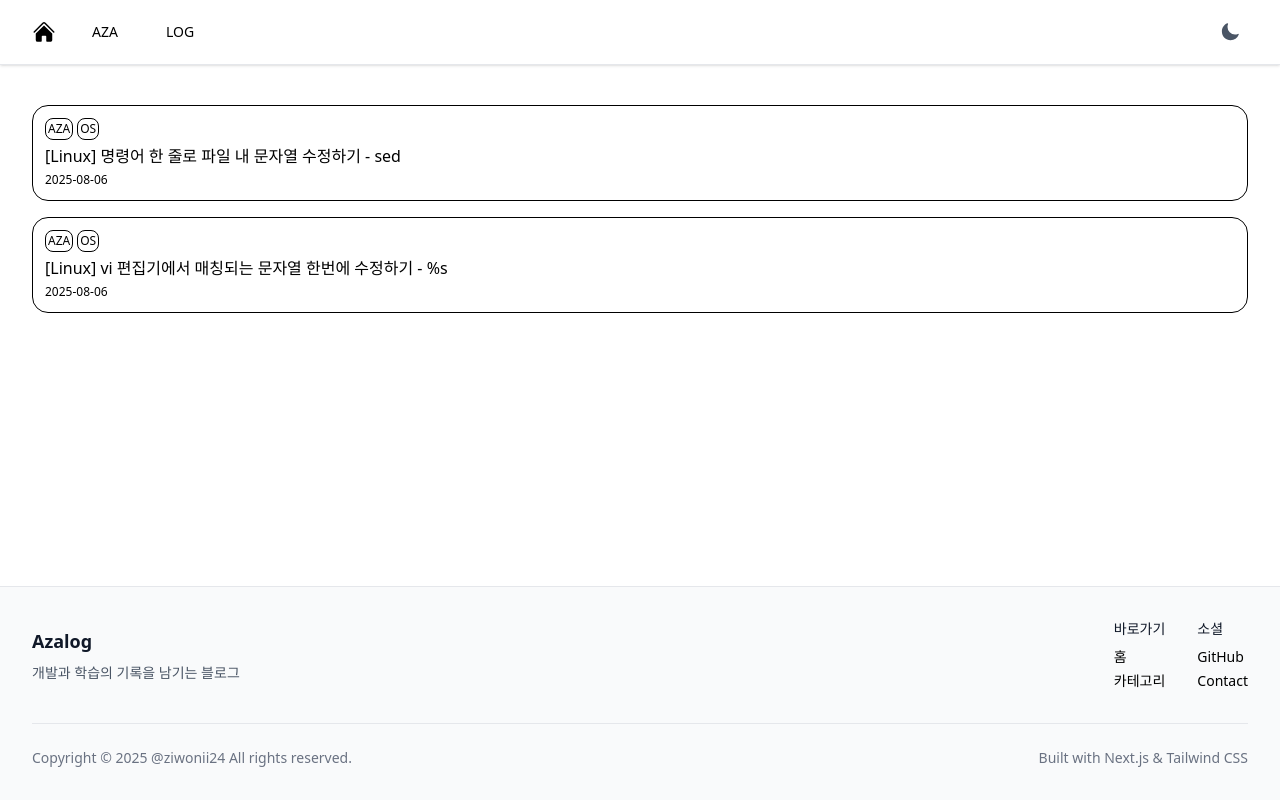
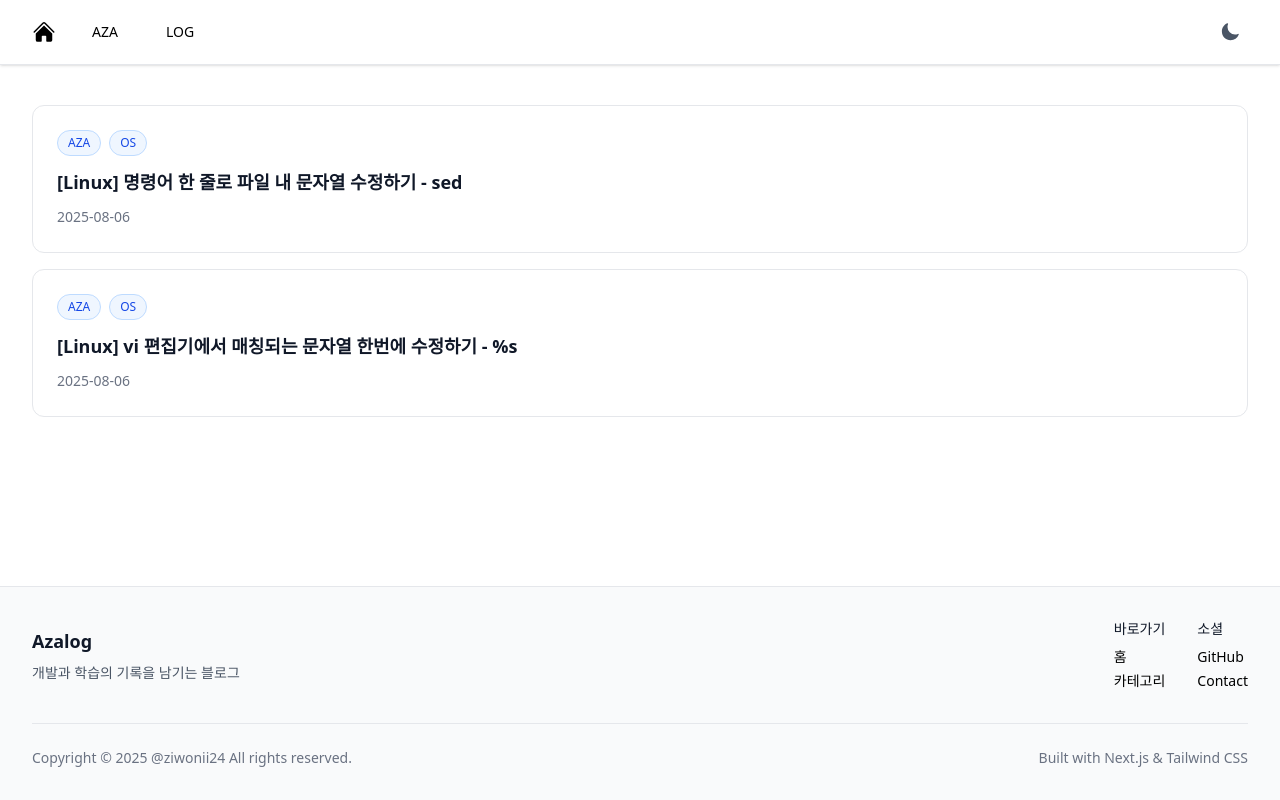
Before and after one commit to ziwonii24/azalog, a Next.js app: page / in a window 1280 px wide. Built offline with nearby package versions, Linux system fonts and the light colour scheme.

Commit message:
:lipstick: UPDATE post card style

```diff
--- a/src/components/post.tsx
+++ b/src/components/post.tsx
@@ -2,8 +2,6 @@ import { IPost } from "@/types";
 import Link from "next/link";
 
 /**
- * TODO:
- * 1. random hover color
  * @param param0
  * @returns
  */
@@ -11,20 +9,24 @@ export default function Post({ post }: { post: IPost }) {
   return (
     <Link
       href={`/post/${post.slug}`}
-      className="border border-black rounded-2xl flex flex-col gap-1 p-3 w-full hover:bg-green-50"
+      className="group bg-white border border-gray-200 rounded-xl p-6 w-full transition-all duration-300 hover:shadow-lg hover:border-gray-300 hover:-translate-y-1"
     >
-      <div className="flex gap-1">
+      <div className="flex flex-wrap gap-2 mb-3">
         {post.metadata.categories?.split(",").map((category) => (
           <span
             key={`category-${post.slug}-${category}`}
-            className="border border-black text-xs p-0.5 rounded-lg bg-white"
+            className="inline-flex items-center px-2.5 py-1 text-xs font-medium text-blue-700 bg-blue-50 border border-blue-200 rounded-full"
           >
-            {category}
+            {category.trim()}
           </span>
         ))}
       </div>
-      <span>{post.metadata.title}</span>
-      <span className="text-xs">{post.metadata.publishedAt}</span>
+      <h3 className="text-lg font-semibold text-gray-900 mb-2 group-hover:text-blue-600 transition-colors duration-200">
+        {post.metadata.title}
+      </h3>
+      <time className="text-sm text-gray-500 font-medium">
+        {post.metadata.publishedAt}
+      </time>
     </Link>
   );
 }
```
